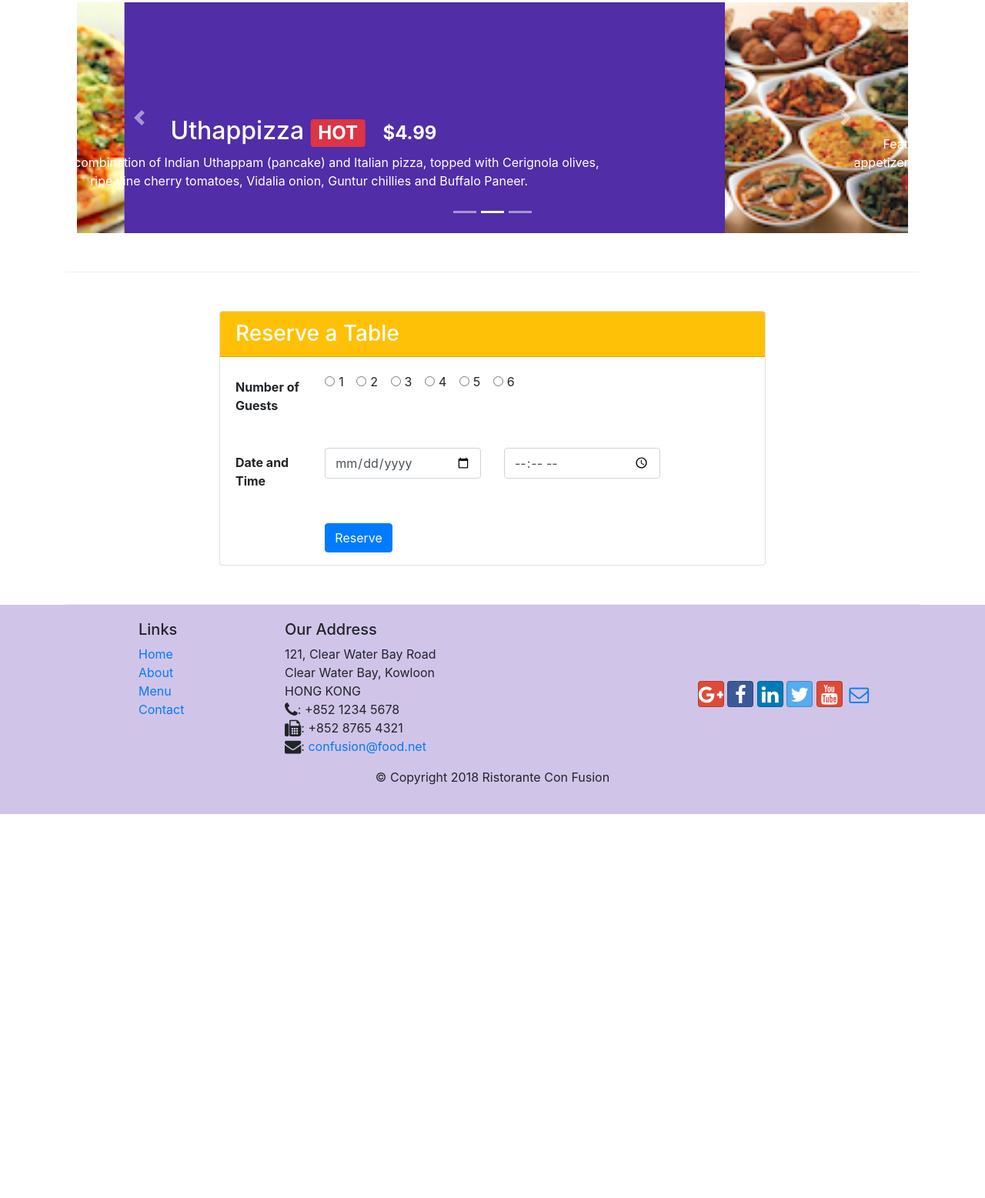
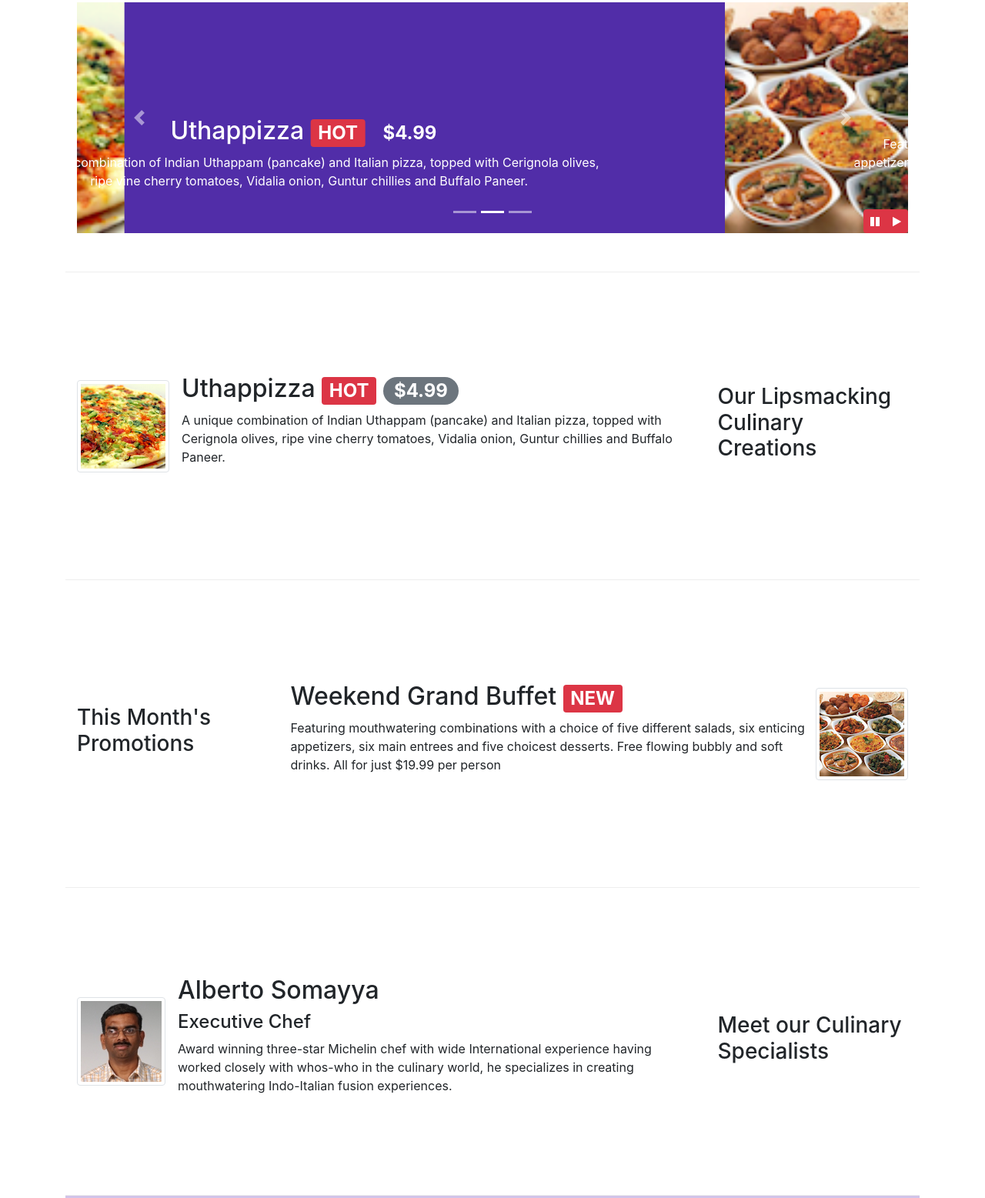
Before and after one commit to Vintersorganic/conFusion, a website: page index.html in a window 1280 px wide. Shown: the part 381-1938 px from the top of the page at 77% size. Before the commit the page ends 1439 px from the top, so only its background shows below. Drawn offline with nearby package versions, Linux system fonts and the light colour scheme.

Commit message:
Bootstrap JQuery

```diff
--- a/css/style.css
+++ b/css/style.css
@@ -69,3 +69,10 @@ a {
     left: 0;
     min-height: 300px;
 }
+
+#carouselButton {
+    right:0px;
+    position: absolute;
+    bottom: 0px;
+    z-index: 1;
+}
--- a/index.html
+++ b/index.html
@@ -87,16 +87,91 @@
                     <img src="img/logo.png" class="img-fluid">
                 </div>
                 <div class="col-12 col-sm-3 align-self-center">
-                    <a role="button" class="btn btn-block nav-link btn-warning"
-                        data-toggle="tooltip" data-html="true"  title="Or Call us at  <br><strong>+852 12345678</strong>"
-                        data-placement="bottom" href="#reserveform">Reserve Table</a>
+                    <button type="button" class="btn btn-block nav-link btn-warning" data-toggle="modal" data-target="#reservationModal">Reserve table</button>
                 </div>
             </div>
         </div>
     </header>
 
+    <!-- Modal for Reservation Table -->
+            <div id="reservationModal" class="modal fade" role="dialog">
+                <div class="modal-dialog modal-lg" role="content">
+                    <!-- Modal content-->
+                    <div class="modal-content">
+                        <div class="modal-header">
+                            <h4 class="modal-title">Reservation Table </h4>
+                            <button type="button" class="close" data-dismiss="modal">&times;</button>
+                        </div>
+                        <div class="modal-body">
+                            <form id="form-reserve-table">
+                                <div class='form-group row'>
+                                    <label for="guestsNumber" class="col-sm-2 col-form-label font-weight-bold">Number of Guests</label>
+                                    <div class="col-sm-10">
+                                        <div class="form-check form-check-inline">
+                                            <input class="form-check-input" type="radio" name="value1" value="option1">
+                                            <label class="form-check-label" for="value1">1</label>
+                                        </div>
+                                        <div class="form-check form-check-inline">
+                                            <input class="form-check-input" type="radio" name="value2" value="option2">
+                                            <label class="form-check-label" for="value2">2</label>
+                                        </div>
+                                        <div class="form-check form-check-inline">
+                                            <input class="form-check-input" type="radio" name="value3" value="option3">
+                                            <label class="form-check-label" for="value3">3</label>
+                                        </div>
+                                        <div class="form-check form-check-inline">
+                                            <input class="form-check-input" type="radio" name="value4" value="option4">
+                                            <label class="form-check-label" for="value4">4</label>
+                                        </div>
+                                        <div class="form-check form-check-inline">
+                                            <input class="form-check-input" type="radio" name="value5" value="option5">
+                                            <label class="form-check-label" for="value5">5</label>
+                                        </div>
+                                        <div class="form-check form-check-inline">
+                                            <input class="form-check-input" type="radio" name="value6" value="option6">
+                                            <label class="form-check-label" for="value6">6</label>
+                                        </div>
+                                      </div>
+                                </div>
+
+                                <div class='form-group row'>
+                                    <label for="dates" class="col-12 col-sm-2 col-form-label font-weight-bold">Section</label>
+                                    <div class="col-12 col-sm-6">
+                                        <div class="btn-group btn-group-toggle" data-toggle="buttons">
+                                            <label class="btn btn-success active">
+                                            <input type="radio" name="options" id="option1" autocomplete="off" checked> Non-Smoking
+                                            </label>
+                                            <label class="btn btn-danger">
+                                            <input type="radio" name="options" id="option2" autocomplete="off"> Smoking
+                                            </label>
+                                        </div>
+                                    </div>
+                                </div>
+
+                                <div class="form-group row">
+                                  <label for="dates" class="col-12 col-sm-2 col-form-label font-weight-bold">Date and Time</label>
+                                  <div class="col-12 col-sm-4">
+                                        <input type="date" class="form-control" placeholder="Date">
+                                    </div>
+                                     <div class="col-12 col-sm-4">
+                                        <input type="time" class="form-control" placeholder="Time">
+                                    </div>
+                                </div>
+
+                                <div class="form-group row">
+                                    <div class="offset-md-2 col-md-10">
+                                        <button type="submit" class="btn btn-secondary" data-dismiss="modal">Cancel</button>
+                                        <button type="submit" class="btn btn-primary">Reserve</button>
+                                    </div>
+                                </div>
+                            </form>
+                        </div>
+                    </div>
+                </div>
+            </div>
+
+        <!-- Carousel -->
     <div class="container">
-
         <div class="row row-content">
             <div class="col">
                 <div id="mycarousel" class="carousel slide" data-ride="carousel">
@@ -144,73 +219,73 @@
                     <a class="carousel-control-next" href="#mycarousel" role="button" data-slide="next">
                         <span class="carousel-control-next-icon"></span>
                     </a>
+                    <div class="btn-group" id="carouselButton">
+                        <button class="btn btn-danger btn-sm" id="carousel-pause">
+                            <span class="fa fa-pause"></span>
+                        </button>
+                        <button class="btn btn-danger btn-sm" id="carousel-play">
+                            <span class="fa fa-play"></span>
+                        </button>
+                    </div>
                 </div>
              </div>
         </div>
-
-
-
-
-        <div class="row row-content justify-content-center align-items-center">
-            <div class="col-12 col-sm-8">
-                <div class="card cardReserve">
-                    <h3 class="card-header bg-warning text-white">Reserve a Table</h3>
-                    <form id="form-reserve-table">
-                        <div class='form-group row'>
-                            <label for="guestsNumber" class="col-sm-2 col-form-label font-weight-bold">Number of Guests</label>
-                            <div class="col-sm-10">
-                                <div class="form-check form-check-inline">
-                                    <input class="form-check-input" type="radio" name="value1" value="option1">
-                                    <label class="form-check-label" for="value1">1</label>
-                                </div>
-                                <div class="form-check form-check-inline">
-                                    <input class="form-check-input" type="radio" name="value2" value="option2">
-                                    <label class="form-check-label" for="value2">2</label>
-                                </div>
-                                <div class="form-check form-check-inline">
-                                    <input class="form-check-input" type="radio" name="value3" value="option3">
-                                    <label class="form-check-label" for="value3">3</label>
-                                </div>
-                                <div class="form-check form-check-inline">
-                                    <input class="form-check-input" type="radio" name="value4" value="option4">
-                                    <label class="form-check-label" for="value4">4</label>
-                                </div>
-                                <div class="form-check form-check-inline">
-                                    <input class="form-check-input" type="radio" name="value5" value="option5">
-                                    <label class="form-check-label" for="value5">5</label>
-                                </div>
-                                <div class="form-check form-check-inline">
-                                    <input class="form-check-input" type="radio" name="value6" value="option6">
-                                    <label class="form-check-label" for="value6">6</label>
-                                </div>
-
-
-
-
-                            </div>
-                        </div>
-                        <div class="form-group row">
-
-                            <label for="dates" class="col-12 col-sm-2 col-form-label font-weight-bold">Date and Time</label>
-                            <div class="col-12 col-sm-4">
-                                <input type="date" class="form-control" placeholder="Date">
-                            </div>
-                             <div class="col-12 col-sm-4">
-                                <input type="time" class="form-control" placeholder="Time">
-                            </div>
-
-                        </div>
-
-                        <div class="form-group row">
-                            <div class="offset-md-2 col-md-10">
-                              <button type="submit" class="btn btn-primary">Reserve</button>
-                            </div>
-                        </div>
-                    </form>
+    </div>
+    <div class="container">
+        <div class="row row-content align-items-center">
+            <div class="col-12 col-sm-4 order-sm-last col-md-3">
+                <h3>Our Lipsmacking Culinary Creations</h3>
+            </div>
+            <div class="col col-sm order-sm-first col-md">
+                <div class="media">
+                    <img class="d-flex mr-3 img-thumbnail align-self-center"
+                            src="img/uthappizza.png" alt="Uthappizza">
+                    <div class="media-body">
+                        <h2 class="mt-0">Uthappizza <span class="badge badge-danger">HOT</span> <span class="badge badge-pill badge-secondary">$4.99</span></h2>
+                        <p class="d-none d-sm-block">A unique combination of Indian Uthappam (pancake) and
+                            Italian pizza, topped with Cerignola olives, ripe vine
+                            cherry tomatoes, Vidalia onion, Guntur chillies and
+                            Buffalo Paneer.</p>
+                    </div>
                 </div>
             </div>
         </div>
-    </div>
+        <div class="row row-content align-items-center">
+            <div class="col-12 col-sm-4 order-sm-first col-md-3">
+                <h3>This Month's Promotions</h3>
+            </div>
+            <div class="col col-sm order-sm-last col-md">
+                <div class="media">
+                <div class="media-body">
+                    <h2 class="mt-0">Weekend Grand Buffet <span class="badge badge-danger">NEW</span></h2>
+                    <p class="d-none d-sm-block">Featuring mouthwatering combinations with a choice of five different salads, six enticing appetizers, six main entrees and five choicest desserts. Free flowing bubbly and soft drinks. All for just $19.99 per person </p>
+                </div>
+                <img class="d-flex img-thumbnail align-self-center" src="img/buffet.png">
+            </div>
+          </div>
+         </div>
+        <div class="row row-content align-items-center">
+            <div class="col-12 col-sm-4 order-sm-last col-md-3">
+                <h3>Meet our Culinary Specialists</h3>
+            </div>
+            <div class="col col-sm order-sm-first col-md">
+                <div class="media">
+                    <img class="d-flex mr-3 img-thumbnail align-self-center"
+                            src="img/alberto.png" alt="Alberto Somayya">
+                    <div class="media-body">
+                        <h2 class="mt-0">Alberto Somayya</h2>
+                        <h4>Executive Chef</h4>
+                        <p class="d-none d-sm-block">Award winning three-star Michelin chef with wide
+                            International experience having worked closely with
+                            whos-who in the culinary world, he specializes in
+                            creating mouthwatering Indo-Italian fusion experiences.
+                        </p>
+                    </div>
+                </div>
+            </div>
+        </div>
+
+
 
     <footer class="footer">
         <div class="container">
@@ -259,7 +334,13 @@
         <script src="node_modules/bootstrap/dist/js/bootstrap.min.js"></script>
         <script>
             $(document).ready(function(){
-                $('[data-toggle="tooltip"]').tooltip();
+                $("#mycarousel").carousel( { interval: 2000 } );
+                $("#carousel-pause").click(function(){
+                    $("#mycarousel").carousel('pause');
+                });
+                $("#carousel-play").click(function(){
+                    $("#mycarousel").carousel('cycle');
+                });
             });
         </script>
 
```
